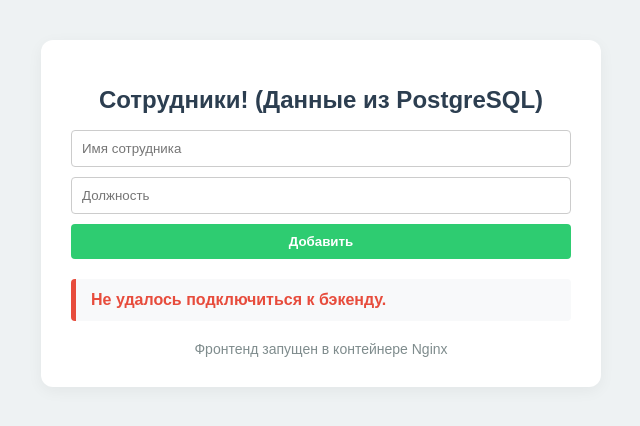
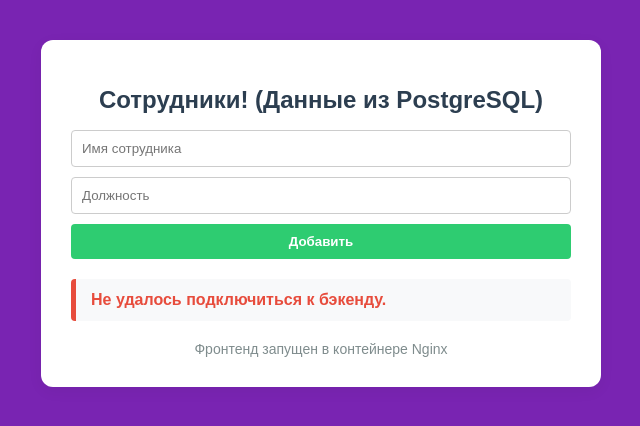
Before and after one commit to theVVL/DevOpsFirstMiniProject, a plain HTML site: page frontend/index.html in a window 1280 px wide. Shown: the whole page, without its empty margins (319-959 px from the left). Drawn offline with Linux system fonts and the light colour scheme; no server answers.

Commit message:
edit front

```diff
--- a/frontend/index.html
+++ b/frontend/index.html
@@ -4,7 +4,7 @@
     <meta charset="UTF-8">
     <title>DevOps 3-Tier App</title>
     <style>
-        body { font-family: Arial, sans-serif; background: #eef2f3; margin: 40px; display: flex; flex-direction: column; align-items: center; }
+        body { font-family: Arial, sans-serif; background: #7924b2; margin: 40px; display: flex; flex-direction: column; align-items: center; }
         .container { background: white; padding: 30px; border-radius: 12px; box-shadow: 0 4px 15px rgba(0,0,0,0.05); width: 100%; max-width: 500px; }
         h1 { color: #2c3e50; font-size: 24px; text-align: center; }
         ul { list-style: none; padding: 0; }
```
